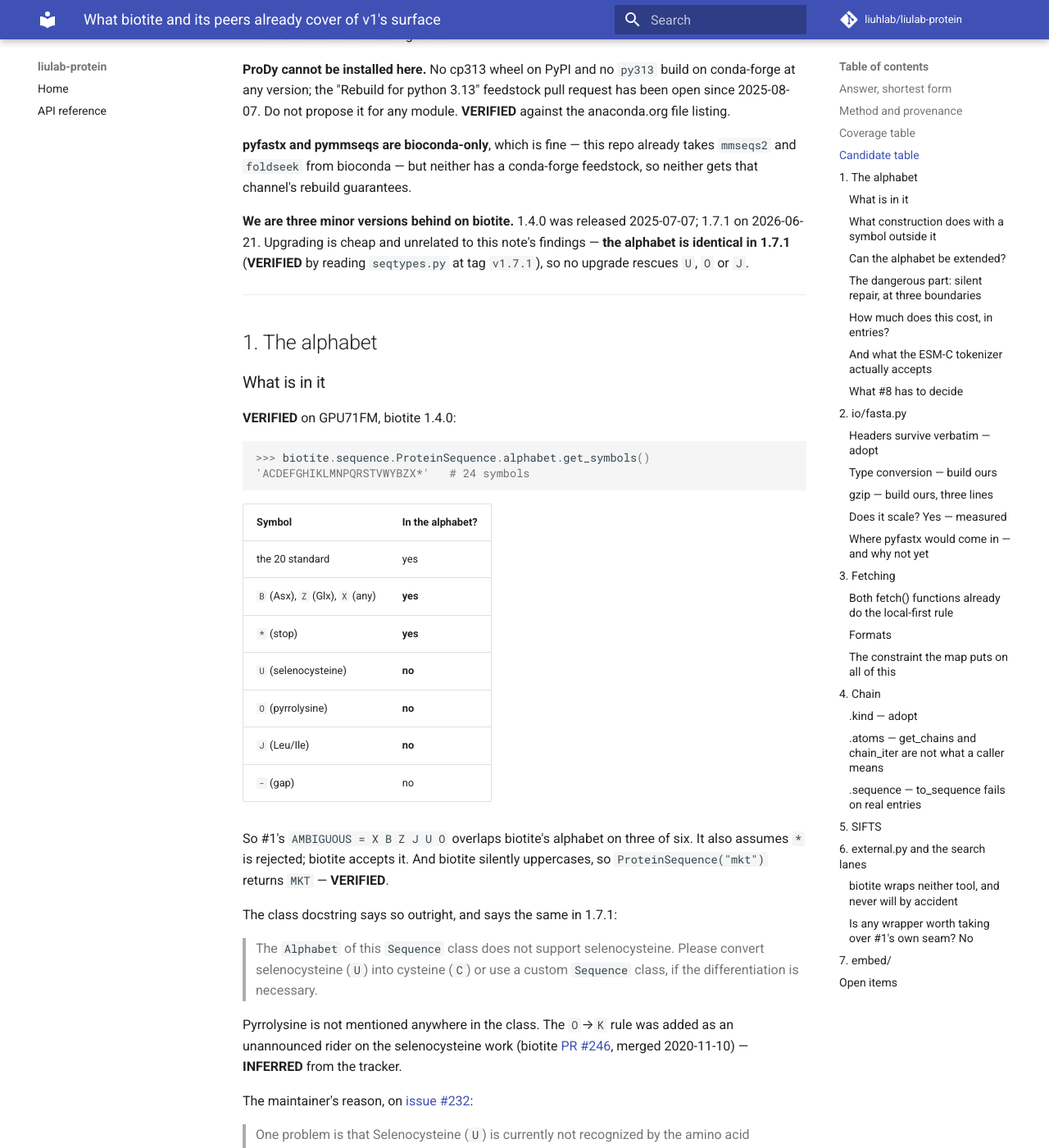
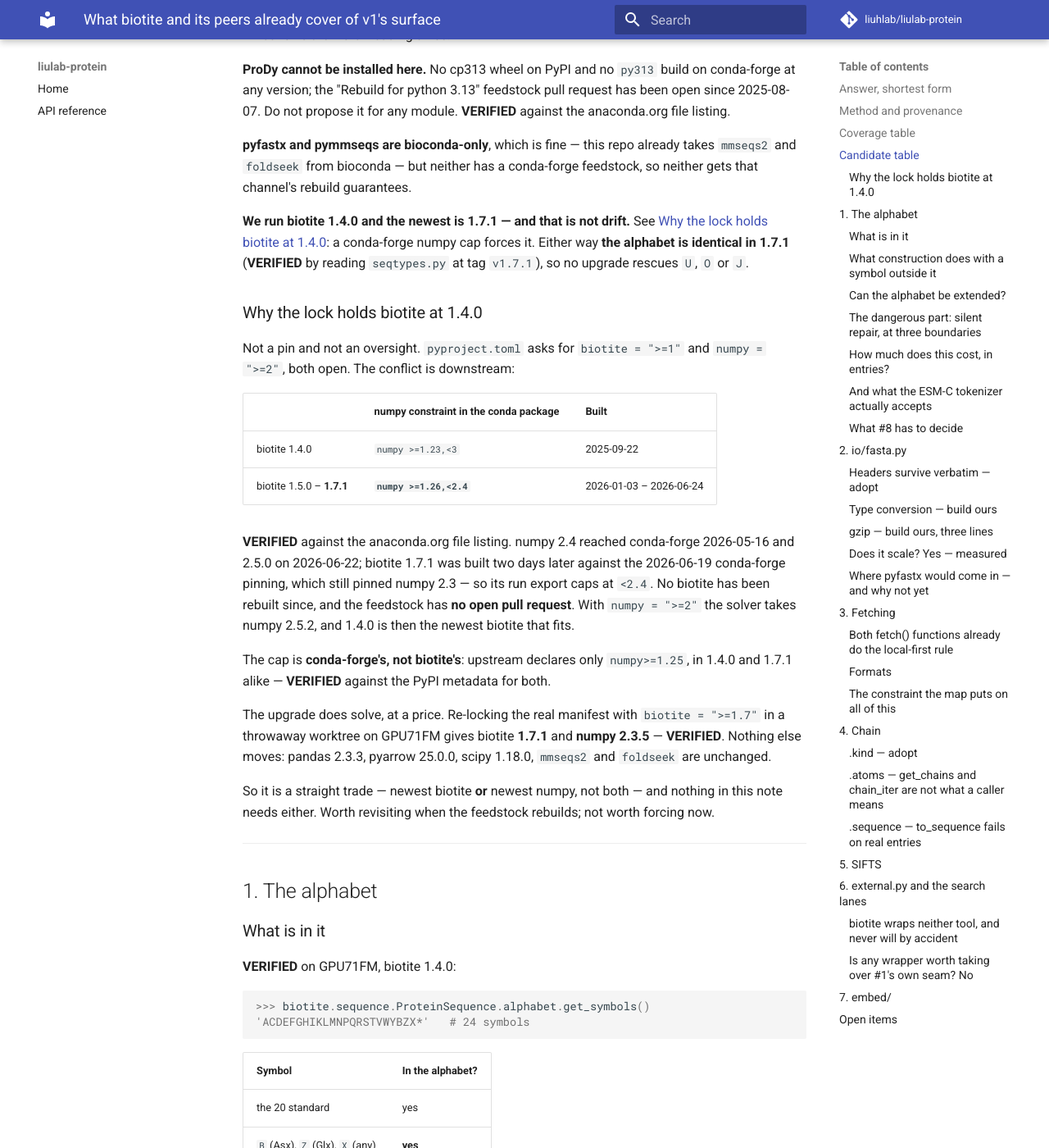
Before and after one commit to liuhlab/liulab-protein, an MkDocs documentation site: the page built from docs/research/biotite-coverage-of-v1.md, in a window 1280 px wide and 1400 px high, scrolled down 5259 px. Shown: the whole window at 82% size. Built offline with MkDocs 1.6.1 and Material for MkDocs 9.7.7, drawn with Linux system fonts in a browser that asks for light colours; comment, search, counter and statistics services are not loaded; some of the changed text lies outside the part shown.

Commit message:
docs: say why the lock holds biotite at 1.4.0
The note called it drift. It is not: every biotite build since 1.5.0
carries conda-forge's `numpy >=1.26,<2.4` run export, and `numpy = ">=2"`
takes 2.5.2, so 1.4.0 is the newest biotite that fits. The cap is
conda-forge's, not biotite's -- upstream declares only `numpy>=1.25` in
1.4.0 and 1.7.1 alike.

Re-locking the real manifest with `biotite = ">=1.7"` in a throwaway
worktree gives biotite 1.7.1 and numpy 2.3.5, with nothing else moving.
A straight trade, and nothing in the note needs either side of it.

A measurement outranks a hypothesis.

Co-Authored-By: Claude Opus 5 (1M context) <noreply@anthropic.com>
Claude-Session: https://claude.ai/code/session_01MjRr91Jo6yVsV9nFqV4xpx

```diff
--- a/docs/research/biotite-coverage-of-v1.md
+++ b/docs/research/biotite-coverage-of-v1.md
@@ -109,10 +109,36 @@ Do not propose it for any module. **VERIFIED** against the anaconda.org file lis
 `foldseek` from bioconda — but neither has a conda-forge feedstock, so neither gets that channel's
 rebuild guarantees.
 
-**We are three minor versions behind on biotite.** 1.4.0 was released 2025-07-07; 1.7.1 on
-2026-06-21. Upgrading is cheap and unrelated to this note's findings — **the alphabet is
-identical in 1.7.1** (**VERIFIED** by reading `seqtypes.py` at tag `v1.7.1`), so no upgrade
-rescues `U`, `O` or `J`.
+**We run biotite 1.4.0 and the newest is 1.7.1 — and that is not drift.** See
+[Why the lock holds biotite at 1.4.0](#why-the-lock-holds-biotite-at-140): a conda-forge numpy
+cap forces it. Either way **the alphabet is identical in 1.7.1** (**VERIFIED** by reading
+`seqtypes.py` at tag `v1.7.1`), so no upgrade rescues `U`, `O` or `J`.
+
+### Why the lock holds biotite at 1.4.0
+
+Not a pin and not an oversight. `pyproject.toml` asks for `biotite = ">=1"` and `numpy = ">=2"`,
+both open. The conflict is downstream:
+
+| | numpy constraint in the conda package | Built |
+| --- | --- | --- |
+| biotite 1.4.0 | `numpy >=1.23,<3` | 2025-09-22 |
+| biotite 1.5.0 – **1.7.1** | **`numpy >=1.26,<2.4`** | 2026-01-03 – 2026-06-24 |
+
+**VERIFIED** against the anaconda.org file listing. numpy 2.4 reached conda-forge 2026-05-16 and
+2.5.0 on 2026-06-22; biotite 1.7.1 was built two days later against the 2026-06-19 conda-forge
+pinning, which still pinned numpy 2.3 — so its run export caps at `<2.4`. No biotite has been
+rebuilt since, and the feedstock has **no open pull request**. With `numpy = ">=2"` the solver
+takes numpy 2.5.2, and 1.4.0 is then the newest biotite that fits.
+
+The cap is **conda-forge's, not biotite's**: upstream declares only `numpy>=1.25`, in 1.4.0 and
+1.7.1 alike — **VERIFIED** against the PyPI metadata for both.
+
+The upgrade does solve, at a price. Re-locking the real manifest with `biotite = ">=1.7"` in a
+throwaway worktree on GPU71FM gives biotite **1.7.1** and **numpy 2.3.5** — **VERIFIED**. Nothing
+else moves: pandas 2.3.3, pyarrow 25.0.0, scipy 1.18.0, `mmseqs2` and `foldseek` are unchanged.
+
+So it is a straight trade — newest biotite **or** newest numpy, not both — and nothing in this
+note needs either. Worth revisiting when the feedstock rebuilds; not worth forcing now.
 
 ---
 
@@ -656,8 +682,10 @@ catch.
 - **Whether `J` stays in `ALPHABET`.** Zero occurrences in Swiss-Prot, `<unk>` at ESM-C, `L` after
   a `mmseqs databases` build. It survives only on the IUPAC argument and on making `ALPHABET`
   every ASCII letter.
-- **Upgrading biotite 1.4.0 → 1.7.1.** Unrelated to every finding here — the alphabet is
-  identical — but three minor versions is drift worth closing before v1's lock is frozen.
+- **Upgrading biotite 1.4.0 → 1.7.1 costs numpy 2.5.2 → 2.3.5**, because every biotite build
+  since 1.5.0 carries conda-forge's `numpy <2.4` cap and none has been rebuilt. Nothing here
+  needs either side of that trade — the alphabet is identical — so the question is whether v1
+  would rather wait for the feedstock or cap numpy itself.
 - **`filterwarnings = ["error"]` and biotite.** The `U` conversion in `fasta.convert` raises a
   `UserWarning` that will become a test error. That is the desired behaviour, but it needs a
   targeted entry with a comment rather than the blanket ignore #1 forbids — and it does **not**
```
